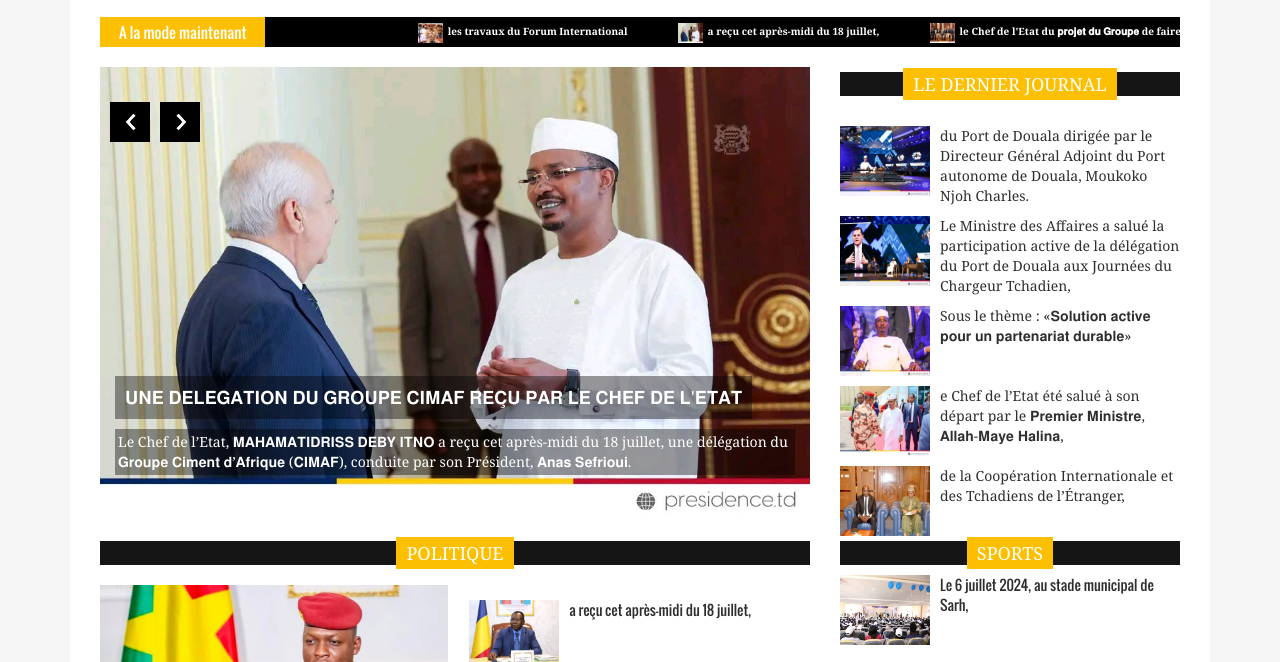
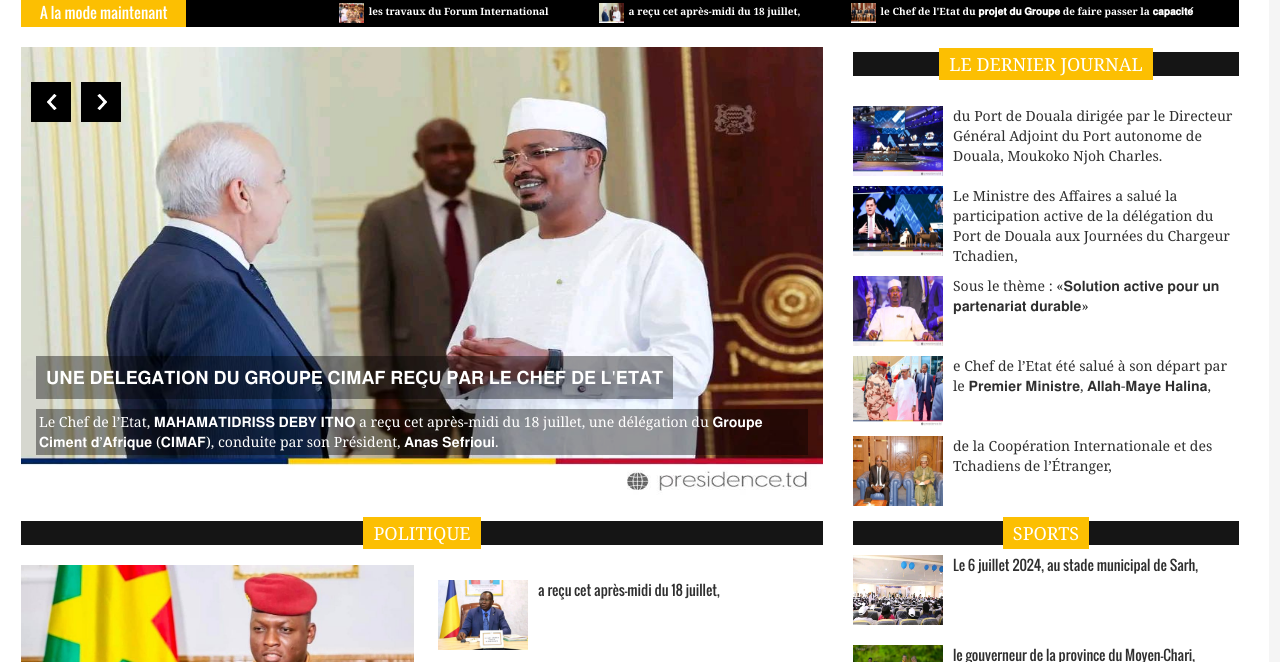
Before and after one commit to wdabdalgani/lesahel, a plain HTML site: page index.html in a window 1280 px wide. Shown: the part 249-911 px from the top of the page. Drawn offline with Linux system fonts and the light colour scheme.

Commit message:
Update style.css
v1.1

```diff
--- a/assets/css/style.css
+++ b/assets/css/style.css
@@ -1,4 +1,4 @@
-/*
+ /*
 Template Name: NewsFeed
 Template URI: http://www.wpfreeware.com/newsfeed-ultra-responsive-news-magazine-theme/
 Author: WpFreeware
@@ -75,6 +75,20 @@ img:hover{opacity:0.75}
 .navbar-inverse .navbar-nav > li > a:hover, .navbar-inverse .navbar-nav > li > a:focus{ color:#fff}
 .navbar-inverse .navbar-nav > .active > a, .navbar-inverse .navbar-nav > .active > a:hover, .navbar-inverse .navbar-nav > .active > a:focus{ color:#fff}
 .main-nav ul li a{}
+body{
+    padding: 0;margin: 0;
+    width: 100%;
+}
+body > .container{
+    width: 100%;
+    margin: 0;padding: 0;
+    box-sizing: border-box;
+    margin-top: -20px;
+    padding-left: 1px;
+    padding-right: 1px;
+    margin-left: -10px;
+    min-width: 100%;
+}
 .white{color:#fff}
 .navbar-collapse{ padding-left:0}
 .mobile-show{display:none}
```
